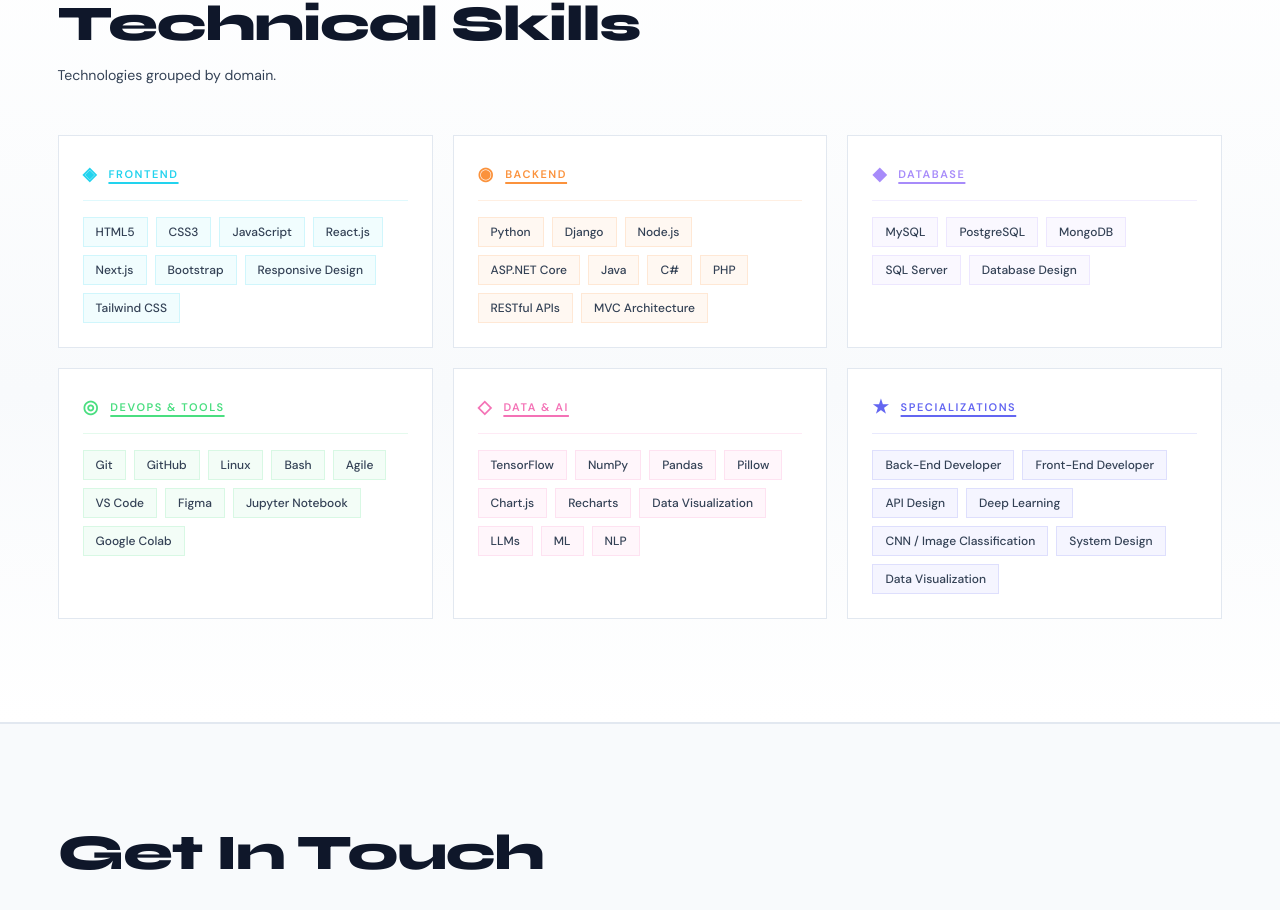
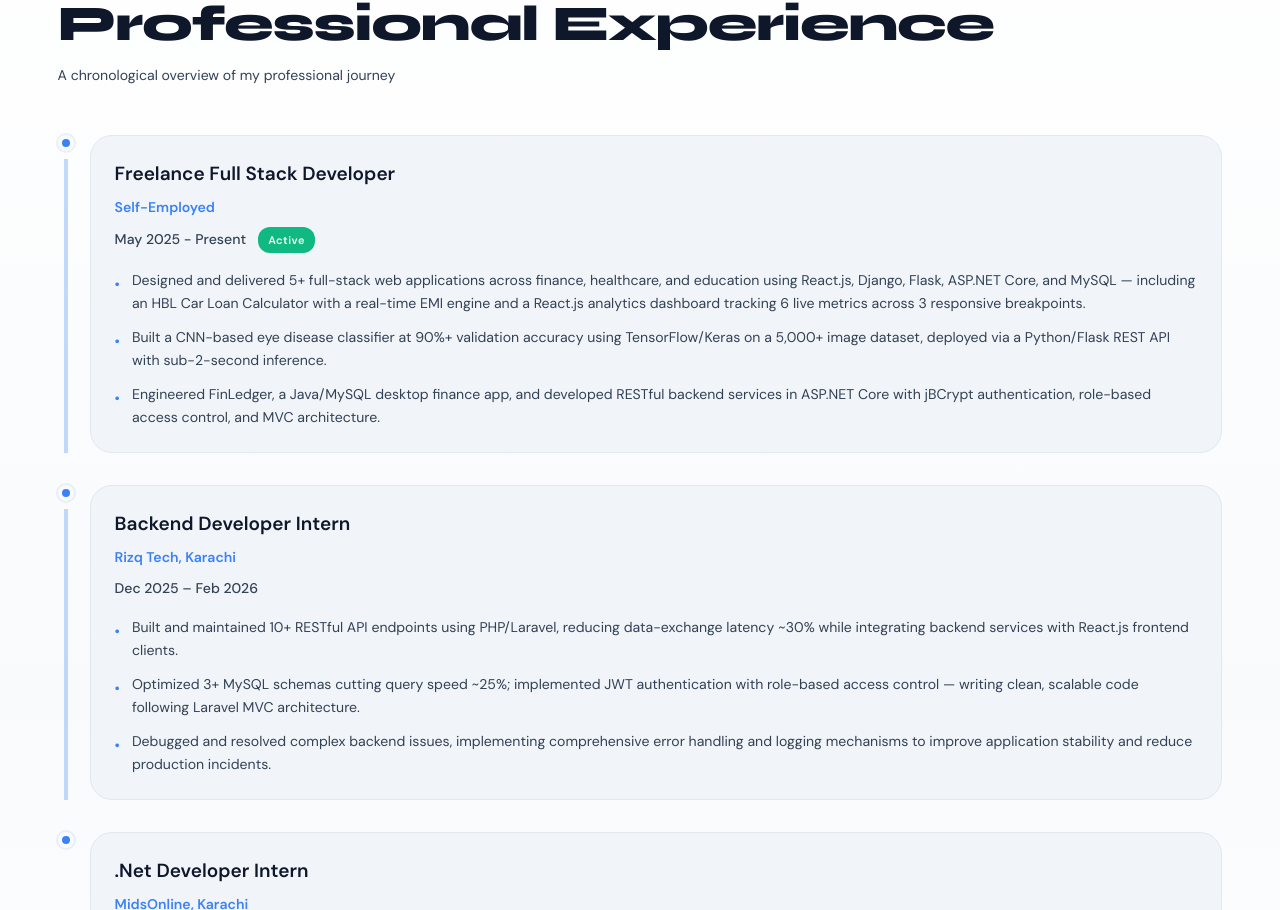
Before and after one commit to Muneebniaz111/Portfolio, a Next.js app: page / in a window 1280 px wide. Shown: the part 1890-2800 px from the top of the page. Built offline with nearby package versions, Linux system fonts and the light colour scheme; no server answers.

Commit message:
Add Professional Experience section with consistent design system styling

```diff
--- a/app/page.tsx
+++ b/app/page.tsx
@@ -1,5 +1,6 @@
 import Projects from "@/components/Projects";
 import Experience from "@/components/Skill";
+import ExperienceTimeline from "@/components/ExperienceTimeline";
 import Resume from "@/components/Resume";
 import Hero from "@/components/Hero";
 import Contact from "@/components/Contact";
@@ -27,6 +28,9 @@
         <div id="resume">
           <Resume />
         </div>
+        <div id="experience">
+          <ExperienceTimeline />
+        </div>
         <div id="skills">
           <Experience />
         </div>
--- /dev/null
+++ b/components/ExperienceTimeline.tsx
@@ -0,0 +1,237 @@
+"use client";
+
+import { motion } from "framer-motion";
+
+interface ExperienceEntry {
+  title: string;
+  company: string;
+  period: string;
+  bullets: string[];
+}
+
+const ExperienceTimeline = () => {
+  // Experience data sorted chronologically (oldest to newest)
+  const experiences: ExperienceEntry[] = [
+    {
+      title: "Freelance Full Stack Developer",
+      company: "Self-Employed",
+      period: "May 2025 - Present",
+      bullets: [
+        "Designed and delivered 5+ full-stack web applications across finance, healthcare, and education using React.js, Django, Flask, ASP.NET Core, and MySQL — including an HBL Car Loan Calculator with a real-time EMI engine and a React.js analytics dashboard tracking 6 live metrics across 3 responsive breakpoints.",
+        "Built a CNN-based eye disease classifier at 90%+ validation accuracy using TensorFlow/Keras on a 5,000+ image dataset, deployed via a Python/Flask REST API with sub-2-second inference.",
+        "Engineered FinLedger, a Java/MySQL desktop finance app, and developed RESTful backend services in ASP.NET Core with jBCrypt authentication, role-based access control, and MVC architecture.",
+      ],
+    },
+    {
+      title: "Backend Developer Intern",
+      company: "Rizq Tech, Karachi",
+      period: "Dec 2025 – Feb 2026",
+      bullets: [
+        "Built and maintained 10+ RESTful API endpoints using PHP/Laravel, reducing data-exchange latency ~30% while integrating backend services with React.js frontend clients.",
+        "Optimized 3+ MySQL schemas cutting query speed ~25%; implemented JWT authentication with role-based access control — writing clean, scalable code following Laravel MVC architecture.",
+        "Debugged and resolved complex backend issues, implementing comprehensive error handling and logging mechanisms to improve application stability and reduce production incidents.",
+      ],
+    },
+    {
+      title: ".Net Developer Intern",
+      company: "MidsOnline, Karachi",
+      period: "1-May 2026 – 15-June 2026",
+      bullets: [
+        "Developed and maintained ASP.NET Core web application modules, contributing to backend features and bug fixes across multiple service layers.",
+        "Wrote and optimized SQL Server queries and stored procedures to support data retrieval and reporting requirements, improving data access efficiency for core application workflows.",
+        "Collaborated with the development team under Agile practices to deliver sprint tasks on schedule, gaining hands-on exposure to .NET MVC architecture, C# business logic, and RESTful service integration.",
+      ],
+    },
+  ];
+
+  const containerVariants = {
+    hidden: { opacity: 0 },
+    visible: {
+      opacity: 1,
+      transition: {
+        staggerChildren: 0.15,
+        delayChildren: 0.1,
+      },
+    },
+  };
+
+  const itemVariants = {
+    hidden: { opacity: 0, y: 30 },
+    visible: {
+      opacity: 1,
+      y: 0,
+      transition: { duration: 0.6, ease: "easeOut" },
+    },
+  };
+
+  return (
+    <section
+      id="experience"
+      className="section section-light relative z-20"
+      style={{
+        borderTop: "1px solid var(--border-color)",
+        borderBottom: "1px solid var(--border-color)",
+      }}
+    >
+      <div className="max-w-[1280px] mx-auto">
+        <motion.div
+          initial={{ opacity: 0, y: 20 }}
+          whileInView={{ opacity: 1, y: 0 }}
+          transition={{ duration: 0.7 }}
+          className="mb-8 sm:mb-12"
+        >
+          <h2 className="heading">Professional Experience</h2>
+          <p className="label" style={{ color: "var(--text-secondary)", marginTop: "12px" }}>
+            A chronological overview of my professional journey
+          </p>
+        </motion.div>
+
+        <motion.div
+          variants={containerVariants}
+          initial="hidden"
+          whileInView="visible"
+          viewport={{ once: true, margin: "-50px" }}
+          className="space-y-8"
+        >
+          {experiences.map((exp, index) => (
+            <motion.div
+              key={index}
+              variants={itemVariants}
+              className="relative pl-8"
+            >
+              {/* Timeline dot */}
+              <div
+                className="absolute left-0 top-0 w-4 h-4 rounded-full border-4 shadow-lg"
+                style={{
+                  background: "var(--accent-primary)",
+                  borderColor: "var(--background)",
+                  boxShadow: "0 0 0 2px var(--accent-glow), inset 0 0 8px var(--accent-primary)",
+                }}
+              ></div>
+
+              {/* Timeline line (not on last item) */}
+              {index < experiences.length - 1 && (
+                <div
+                  className="absolute left-1.5 top-6 bottom-0 w-1"
+                  style={{
+                    background: "linear-gradient(180deg, var(--accent-primary) 0%, var(--accent-cyan) 100%)",
+                    opacity: 0.3,
+                  }}
+                ></div>
+              )}
+
+              {/* Experience card */}
+              <motion.div
+                className="rounded-lg p-6 transition-all duration-300"
+                style={{
+                  background: "var(--surface)",
+                  border: "1px solid var(--border-color)",
+                }}
+                whileHover={{ y: -4 }}
+                onMouseEnter={(e) => {
+                  const el = e.currentTarget as HTMLElement;
+                  el.style.borderColor = "var(--accent-primary)";
+                  el.style.boxShadow = "0 8px 24px rgba(59, 130, 246, 0.12)";
+                }}
+                onMouseLeave={(e) => {
+                  const el = e.currentTarget as HTMLElement;
+                  el.style.borderColor = "var(--border-color)";
+                  el.style.boxShadow = "none";
+                }}
+              >
+                <div className="flex flex-col sm:flex-row sm:justify-between sm:items-start gap-3 mb-2">
+                  <h3
+                    className="title"
+                    style={{
+                      color: "var(--text-primary)",
+                      fontWeight: 700,
+                    }}
+                  >
+                    {exp.title}
+                  </h3>
+                </div>
+
+                <p
+                  className="label"
+                  style={{
+                    color: "var(--accent-primary)",
+                    fontWeight: 600,
+                    marginBottom: "8px",
+                  }}
+                >
+                  {exp.company}
+                </p>
+
+                <p
+                  className="label"
+                  style={{
+                    color: "var(--text-secondary)",
+                    fontWeight: 500,
+                    marginBottom: "16px",
+                  }}
+                >
+                  {exp.period}
+                  {exp.period.includes("Present") && (
+                    <span
+                      style={{
+                        marginLeft: "12px",
+                        display: "inline-block",
+                        paddingLeft: "10px",
+                        paddingRight: "10px",
+                        paddingTop: "4px",
+                        paddingBottom: "4px",
+                        background: "var(--accent-green)",
+                        color: "white",
+                        borderRadius: "12px",
+                        fontSize: "11px",
+                        fontWeight: "700",
+                        letterSpacing: "0.5px",
+                      }}
+                    >
+                      Active
+                    </span>
+                  )}
+                </p>
+
+                <ul style={{ margin: 0, padding: 0, listStyle: "none" }}>
+                  {exp.bullets.map((bullet, bulletIndex) => (
+                    <li
+                      key={bulletIndex}
+                      style={{
+                        display: "flex",
+                        gap: "12px",
+                        marginBottom: bulletIndex < exp.bullets.length - 1 ? "12px" : "0",
+                      }}
+                    >
+                      <span
+                        style={{
+                          color: "var(--accent-primary)",
+                          fontWeight: 700,
+                          marginTop: "4px",
+                          flexShrink: 0,
+                        }}
+                      >
+                        •
+                      </span>
+                      <span
+                        style={{
+                          color: "var(--text-secondary)",
+                          lineHeight: "1.6",
+                          fontSize: "var(--label-size)",
+                        }}
+                      >
+                        {bullet}
+                      </span>
+                    </li>
+                  ))}
+                </ul>
+              </motion.div>
+            </motion.div>
+          ))}
+        </motion.div>
+      </div>
+    </section>
+  );
+};
+
+export default ExperienceTimeline;
--- a/components/Navbar.tsx
+++ b/components/Navbar.tsx
@@ -189,6 +189,7 @@
   const navItems = [
     { label: "Home",    id: "hero" },
     { label: "About",   id: "resume" },
+    { label: "Professional Experience", id: "experience" },
     { label: "Skills",  id: "skills" },
     { label: "Contact", id: "contact" },
     { label: "Projects",    id: "projects" },
--- a/components/Resume.tsx
+++ b/components/Resume.tsx
@@ -78,6 +78,7 @@
       bullets: [
         "Built and maintained 10+ RESTful API endpoints using PHP/Laravel, reducing data-exchange latency ~30% while integrating backend services with React.js frontend clients.",
         "Optimized 3+ MySQL schemas cutting query speed ~25%; implemented JWT authentication with role-based access control — writing clean, scalable code following Laravel MVC architecture.",
+        "Debugged and resolved complex backend issues, implementing comprehensive error handling and logging mechanisms to improve application stability and reduce production incidents.",
       ],
     },
     {
```
